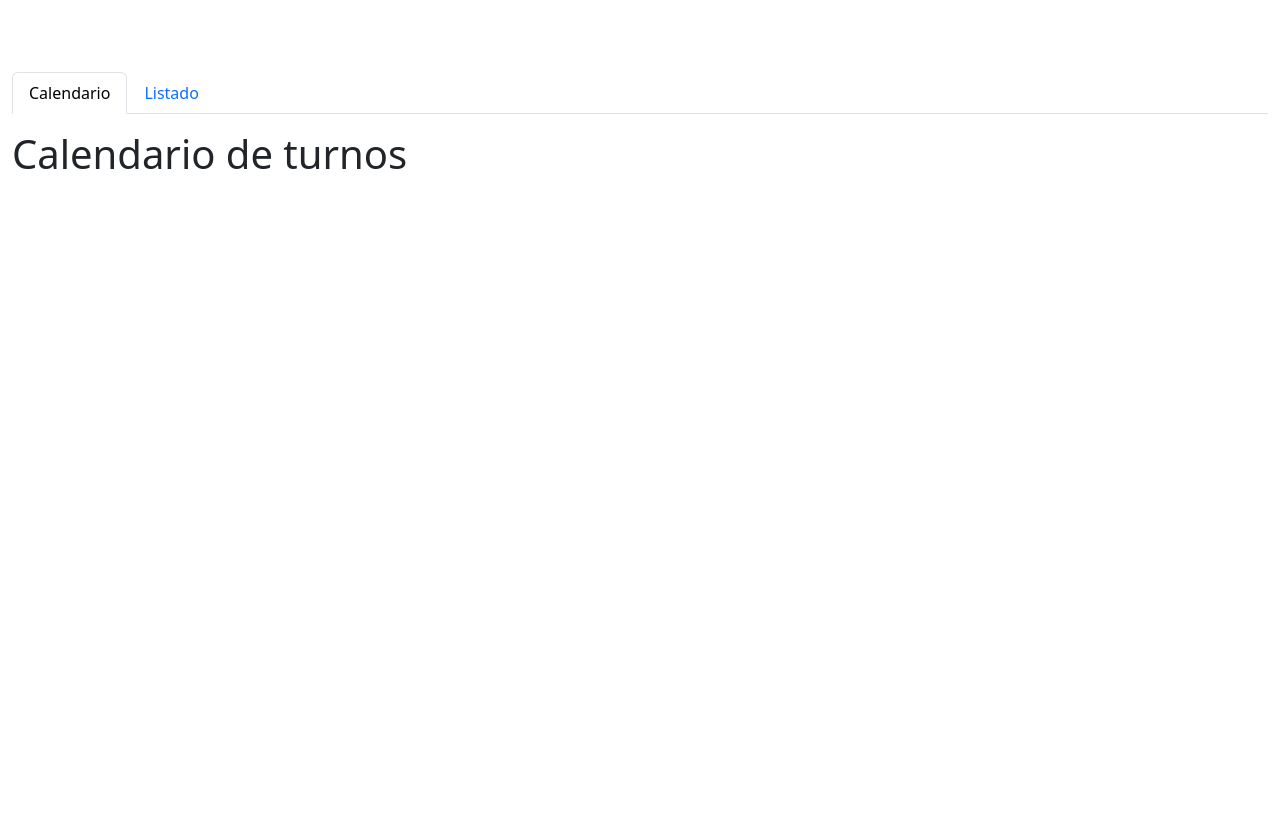
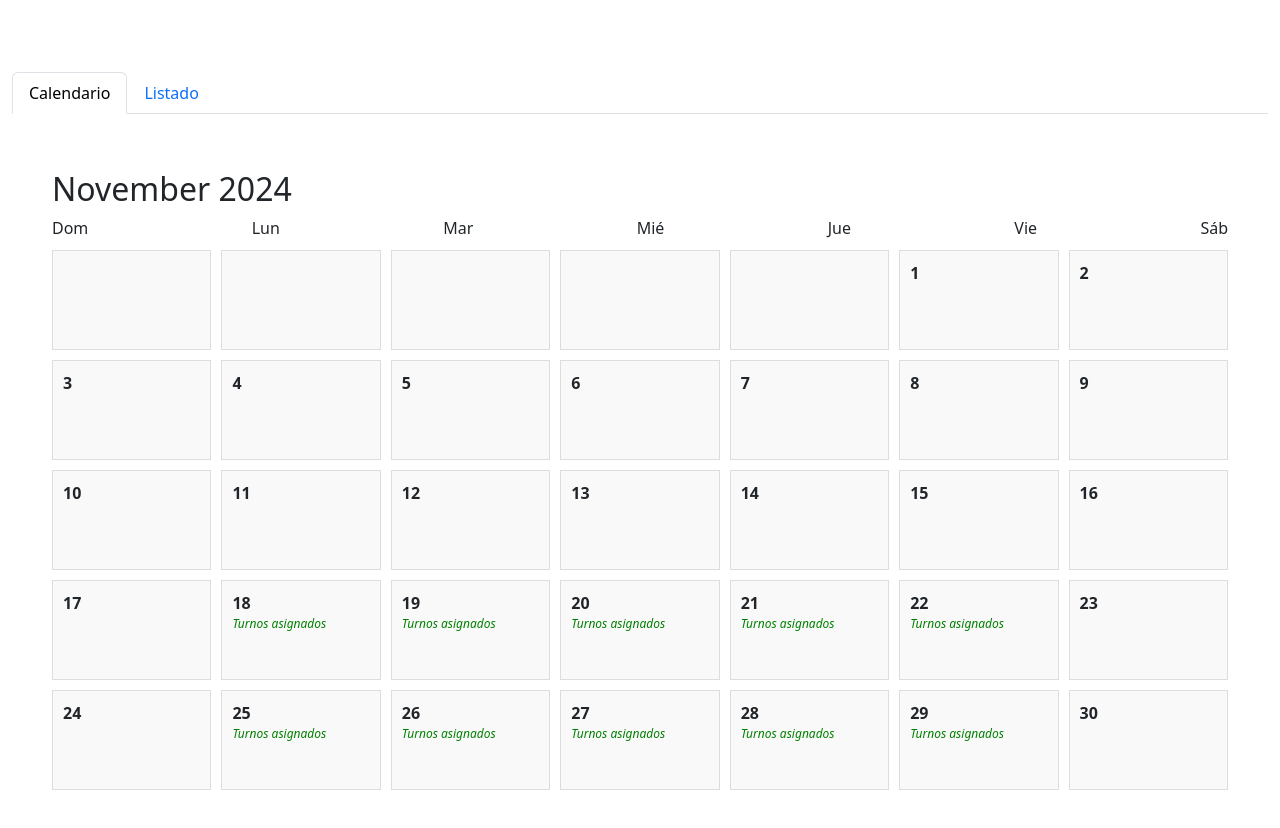
Before and after one commit to joabresper/AlfajorSystem, a React (Vite) app in the folder AlfajorTPI2Diseno/: page /turnos in a window 1280 px wide. Both pictures are taken after a click on the tab "Calendario". Before the commit the page ends 800 px from the top, so only its background shows below. Built offline with nearby package versions, Linux system fonts and the light colour scheme.

Commit message:
Calendario Turnos agregado

```diff
--- a/AlfajorTPI2Diseno/package.json
+++ b/AlfajorTPI2Diseno/package.json
@@ -12,8 +12,9 @@
   "dependencies": {
     "bootstrap": "^5.3.3",
     "datepicker": "^0.0.0",
+    "dayjs": "^1.11.13",
     "react": "^18.3.1",
-    "react-bootstrap": "^2.10.5",
+    "react-bootstrap": "^2.10.6",
     "react-datepicker": "^7.5.0",
     "react-dom": "^18.3.1",
     "react-router-dom": "^7.0.1"
--- /dev/null
+++ b/AlfajorTPI2Diseno/src/components/Turnos/CalendarioTurnos.css
@@ -0,0 +1,64 @@
+.calendario {
+  display: flex;
+  flex-direction: column;
+  align-items: center;
+  margin-top: 20px;
+}
+
+.dias-semana {
+  display: grid;
+  grid-template-columns: repeat(7, 1fr);
+  gap: 5px;
+  font-weight: bold;
+  margin-bottom: 10px;
+}
+
+.dia-semana {
+  text-align: center;
+}
+
+.dias-mes {
+  display: grid;
+  grid-template-columns: repeat(7, 1fr);
+  gap: 5px;
+  width: 100%;
+}
+
+.dia {
+  display: flex;
+  flex-direction: column;
+  align-items: center;
+  padding: 10px;
+  background-color: #f9f9f9;
+  border: 1px solid #ddd;
+  border-radius: 5px;
+  cursor: pointer;
+}
+
+.dia-vacio {
+  background-color: transparent;
+  border: none;
+}
+
+.numero-dia {
+  font-size: 18px;
+  font-weight: bold;
+}
+
+.numero-dia:hover {
+  background-color: #ddd;
+}
+
+ul {
+  padding: 0;
+  list-style-type: none;
+  font-size: 12px;
+}
+
+li {
+  margin: 5px 0;
+}
+
+input {
+  margin-top: 10px;
+}
--- /dev/null
+++ b/AlfajorTPI2Diseno/src/components/Turnos/CalendarioTurnos.jsx
@@ -0,0 +1,124 @@
+import React, { useState, useEffect } from 'react';
+import { Modal, Button } from 'react-bootstrap'; // Importar Modal y Button de React Bootstrap
+import turnos from './DatosTurnos'; // Datos de turnos
+
+const CalendarioTurnos = () => {
+  const [daysInMonth, setDaysInMonth] = useState([]);
+  const [currentMonth, setCurrentMonth] = useState(new Date());
+  const [showModal, setShowModal] = useState(false); // Estado para controlar el modal
+  const [selectedDay, setSelectedDay] = useState(null); // Día seleccionado para el modal
+  const [turnosDelDia, setTurnosDelDia] = useState([]); // Turnos del día seleccionado
+
+  // Generar los días del mes actual
+  const generateCalendarDays = (month, year) => {
+    const daysInMonth = new Date(year, month, 0).getDate(); // Obtener la cantidad de días del mes
+    const firstDayOfMonth = new Date(year, month - 1, 1).getDay(); // Día de la semana del primer día del mes
+
+    // Crear una matriz de días para mostrar el calendario
+    const daysArray = [];
+
+    // Llenar con días vacíos hasta el primer día del mes
+    for (let i = 0; i < firstDayOfMonth; i++) {
+      daysArray.push(null);
+    }
+
+    // Llenar con los días reales del mes
+    for (let day = 1; day <= daysInMonth; day++) {
+      daysArray.push(day);
+    }
+
+    return daysArray;
+  };
+
+  useEffect(() => {
+    const daysArray = generateCalendarDays(currentMonth.getMonth() + 1, currentMonth.getFullYear());
+    setDaysInMonth(daysArray);
+  }, [currentMonth]);
+
+  // Filtrar turnos por día
+  const getTurnosForDay = (day) => {
+    return turnos.filter((turno) => {
+      return (
+        turno.fecha.dia === day &&
+        turno.fecha.mes === currentMonth.getMonth() + 1 &&
+        turno.fecha.año === currentMonth.getFullYear()
+      );
+    });
+  };
+
+  // Función para manejar clic en un día con turnos
+  const handleDayClick = (day) => {
+    const turnosDelDia = getTurnosForDay(day);
+    if (turnosDelDia.length > 0) {
+      setSelectedDay(day);
+      setTurnosDelDia(turnosDelDia);
+      setShowModal(true);
+    }
+  };
+
+  return (
+    <div style={{ padding: '20px' }}>
+      <h2>{currentMonth.toLocaleString('default', { month: 'long' })} {currentMonth.getFullYear()}</h2>
+
+      {/* Mostrar días de la semana */}
+      <div style={{ display: 'flex', justifyContent: 'space-between', marginBottom: '10px' }}>
+        <div>Dom</div>
+        <div>Lun</div>
+        <div>Mar</div>
+        <div>Mié</div>
+        <div>Jue</div>
+        <div>Vie</div>
+        <div>Sáb</div>
+      </div>
+
+      {/* Mostrar días del mes con turnos */}
+      <div style={{ display: 'grid', gridTemplateColumns: 'repeat(7, 1fr)', gap: '10px' }}>
+        {daysInMonth.map((day, index) => (
+          <div
+            key={index}
+            style={{
+              border: '1px solid #ddd',
+              padding: '10px',
+              backgroundColor: '#f9f9f9',
+              position: 'relative',
+              minHeight: '100px',
+              cursor: day ? 'pointer' : 'default', // Hacer clic en los días
+            }}
+            onClick={() => handleDayClick(day)} // Manejar clic en el día
+          >
+            {day && (
+              <>
+                <div style={{ fontWeight: 'bold' }}>{day}</div>
+                {/* Mostrar "Turnos asignados" si hay turnos */}
+                {getTurnosForDay(day).length > 0 && (
+                  <div style={{ color: 'green', fontSize: '12px', fontStyle: 'italic' }}>Turnos asignados</div>
+                )}
+              </>
+            )}
+          </div>
+        ))}
+      </div>
+
+      {/* Modal para mostrar los turnos del día seleccionado */}
+      <Modal show={showModal} onHide={() => setShowModal(false)} size='lg'>
+        <Modal.Header closeButton>
+          <Modal.Title>Turnos para el día {selectedDay}</Modal.Title>
+        </Modal.Header>
+        <Modal.Body>
+          <ul>
+            {turnosDelDia.map((turno, index) => (
+              <li key={index} className='mb-3'>
+                Modelo: <strong>{turno.modelo}</strong>  - Patente: <strong>{turno.patente}</strong> - Hora: <strong>{turno.hora}</strong>
+                <br />
+                <small>Cliente: {turno.nombreCliente} | DNI: {turno.dni}</small>
+                <br />
+              </li>
+            ))}
+          </ul>
+        </Modal.Body>
+      </Modal>
+    </div>
+  );
+};
+
+export default CalendarioTurnos;
--- a/AlfajorTPI2Diseno/src/pages/Turnos/Turnos.jsx
+++ b/AlfajorTPI2Diseno/src/pages/Turnos/Turnos.jsx
@@ -2,6 +2,7 @@ import Tab from 'react-bootstrap/Tab';
 import Tabs from 'react-bootstrap/Tabs';
 import {useState, useEffect} from 'react';
 import TurnosTable from '../../components/Turnos/ListaTurnos'
+import CalendarioTurnos from '../../components/Turnos/CalendarioTurnos';
 
 const Turnos = () => {
     return (
@@ -10,7 +11,9 @@ const Turnos = () => {
             <Tabs defaultActiveKey="profile" id="uncotrolled-tab-example" className="mb-3" >
                 <Tab eventKey="calendar" title="Calendario">
 
-                    <h1>Calendario de turnos</h1>
+                    <div style={{ padding: '20px', height: '100%' }}>
+                        <CalendarioTurnos />
+                    </div>
 
                 </Tab >
                 <Tab eventKey="Lista" title="Listado">
```
Also changed, not shown: 1 other file (tests, documents, lock files or other folders).
